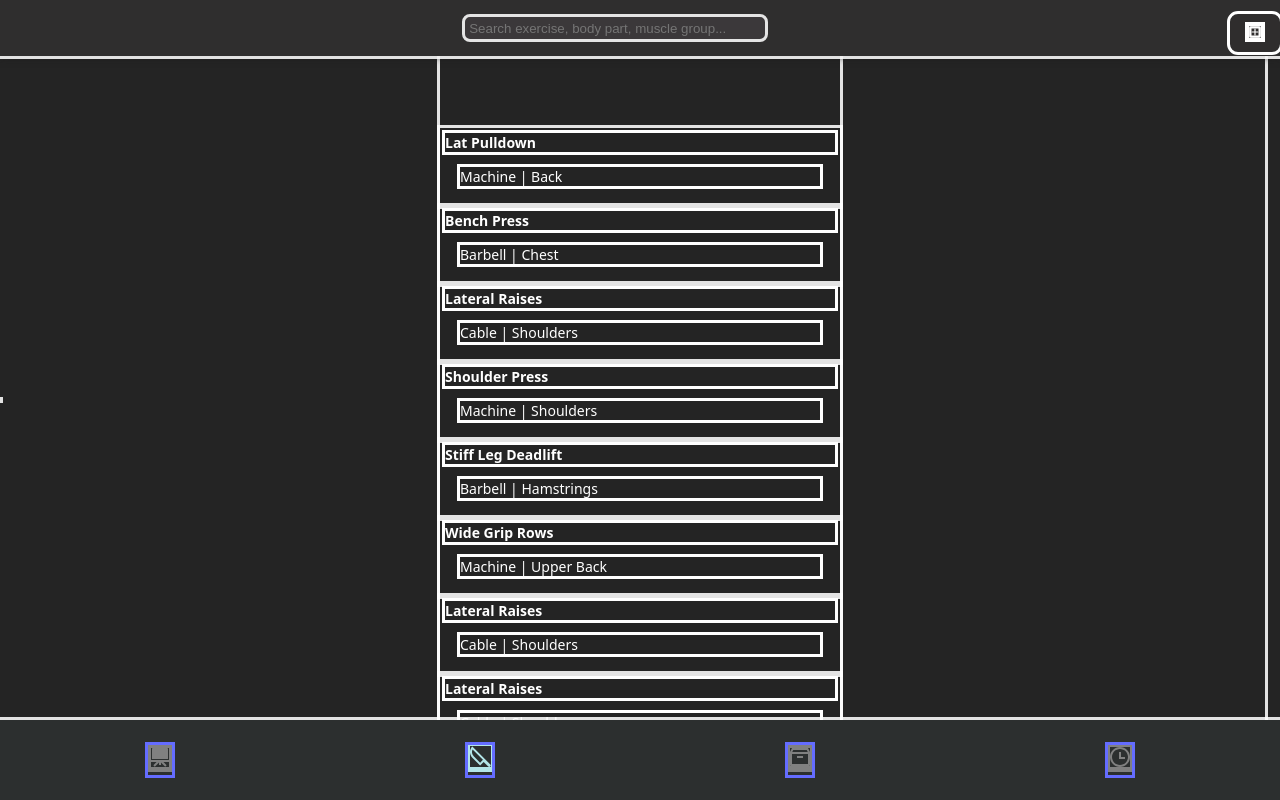
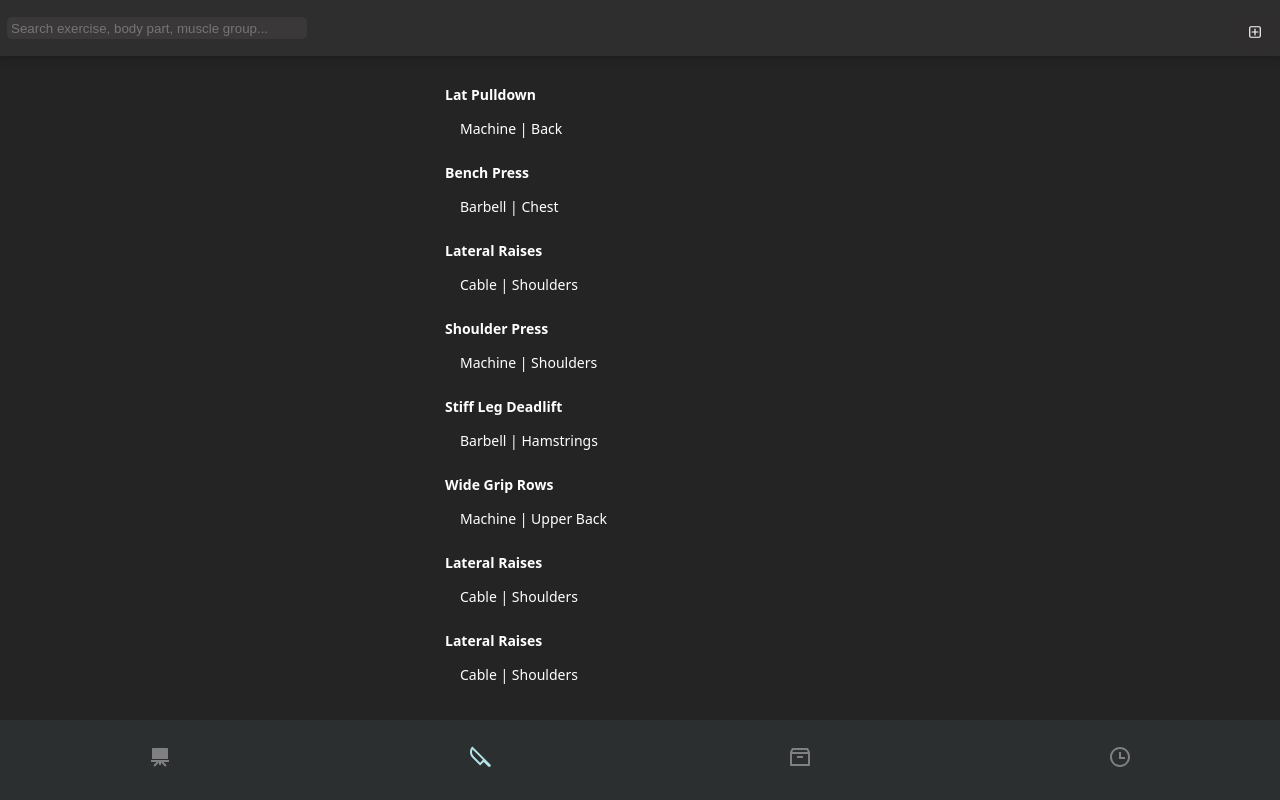
Before and after one commit to ink3rroll/Optymal, a React (Vite) app: page /exercise-list in a window 1280 px wide. Built offline with nearby package versions, Linux system fonts and the light colour scheme.

Commit message:
fix: ui problem where the search results does not start at the top of the column

```diff
--- a/src/pages/ExerciseList.jsx
+++ b/src/pages/ExerciseList.jsx
@@ -132,7 +132,7 @@ export default function ExerciseList() {
                 </>
             ) }
 
-            <div className="container">
+            <div style={{ paddingBottom: location.pathname !== "/session/add-exercise" ? '10vh' : '0vh' }} className="container">
                 { filteredList === null ? exercisesList.map((exercise, i) => {
                     return (
                         <div key={i} className='exercise-row'>
--- a/src/styles/App.css
+++ b/src/styles/App.css
@@ -13,8 +13,8 @@
   text-align: center;
   justify-items: center;
   justify-content: center;
-  align-items: center;
   height: fit-content;
+  min-height: 100vh;
 }
 
 html, body {
--- a/src/styles/ExerciseList.css
+++ b/src/styles/ExerciseList.css
@@ -1,6 +1,3 @@
-* {
-    outline: solid;
-}
 
 
 .search-bar {
@@ -8,7 +5,6 @@
     width: 90vw;
     padding: 4px;
     align-self: center;
-    margin: auto;
 }
 
 .add-exercise-btn {
@@ -22,13 +18,14 @@
 }
 
 .add-exercise-modal {
+    display: flex;
     position: fixed;
     width: 100vw;
     height: 100vh;
     background-color: rgba(60, 60, 60, 0.7);
     z-index: 100;
-    align-content: center;
-    justify-items: center;
+    align-items: center;
+    justify-content: center;
 }
 
 .container {
```
